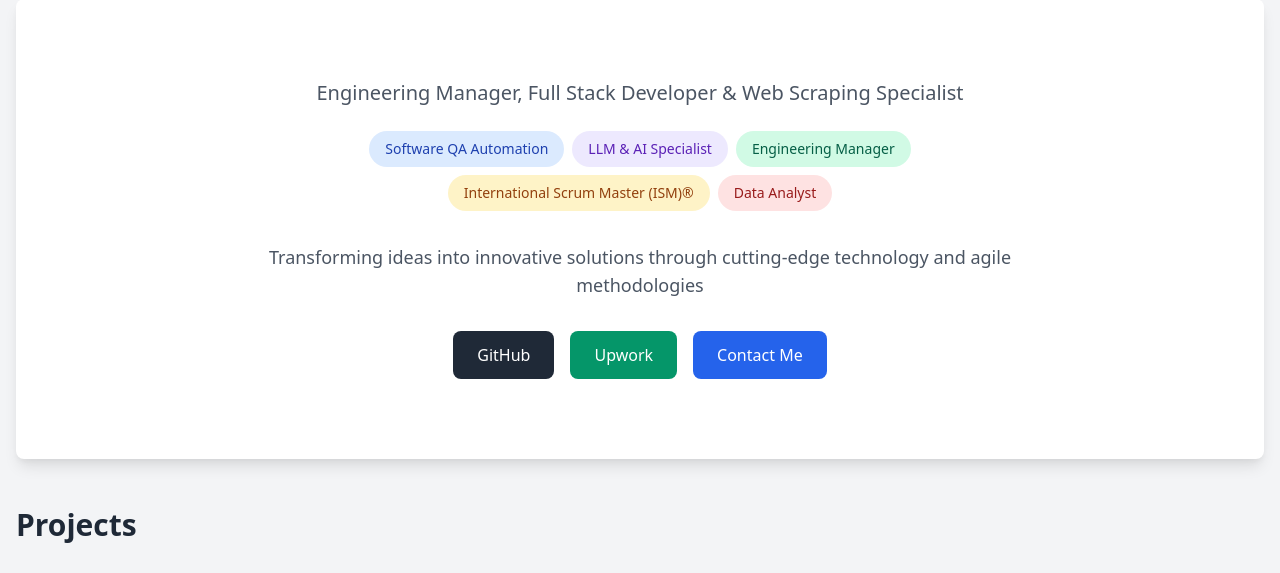
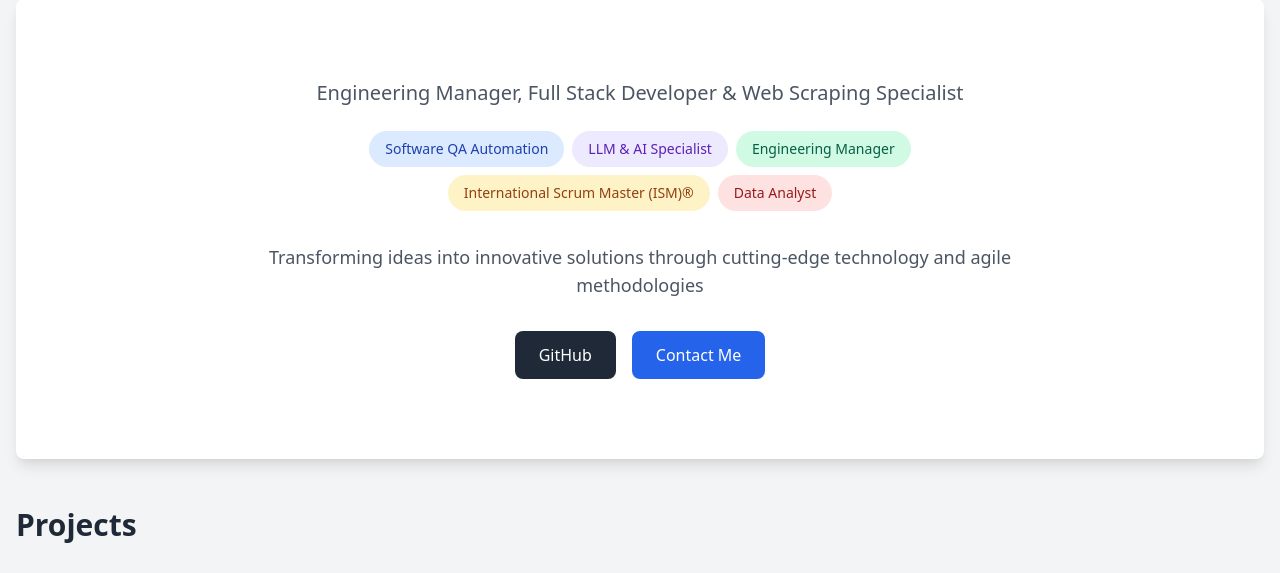
Before and after one commit to mohonthecyberghost/web-auto-showcase, a Flask app: page / in a window 1280 px wide. Shown: the part 97-670 px from the top of the page. Run offline with Flask 3, Linux system fonts and the light colour scheme.

Commit message:
[Web Portfolio][Home Page][upwork link modified]

```diff
--- a/templates/index.html
+++ b/templates/index.html
@@ -15,8 +15,7 @@
             Transforming ideas into innovative solutions through cutting-edge technology and agile methodologies
         </p>
         <div class="flex justify-center space-x-4">
-            <a href="https://github.com/mohonthecyberghost" class="bg-gray-800 text-white px-6 py-3 rounded-lg hover:bg-gray-700 transition duration-300">GitHub</a>
-            <a href="https://www.upwork.com/freelancers/mohon007" class="bg-green-600 text-white px-6 py-3 rounded-lg hover:bg-green-500 transition duration-300">Upwork</a>
+            <a href="https://github.com/mohonthecyberghost" target="_blank" class="bg-gray-800 text-white px-6 py-3 rounded-lg hover:bg-gray-700 transition duration-300">GitHub</a>
             <a href="/contact" class="bg-blue-600 text-white px-6 py-3 rounded-lg hover:bg-blue-500 transition duration-300">Contact Me</a>
         </div>
     </div>
```
